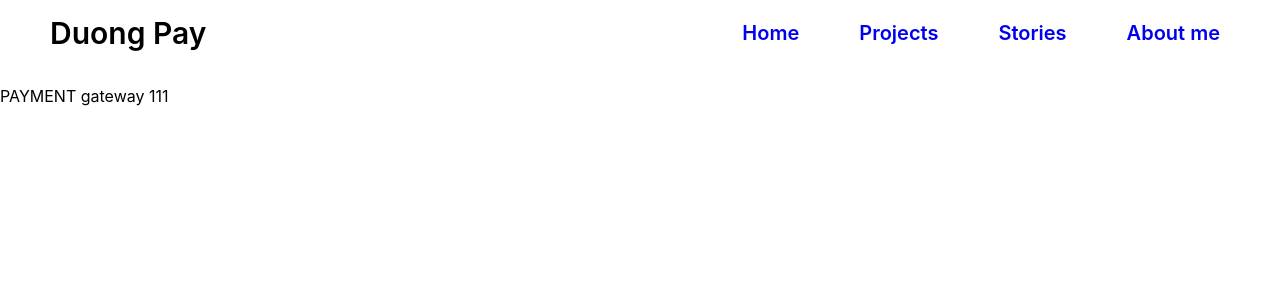
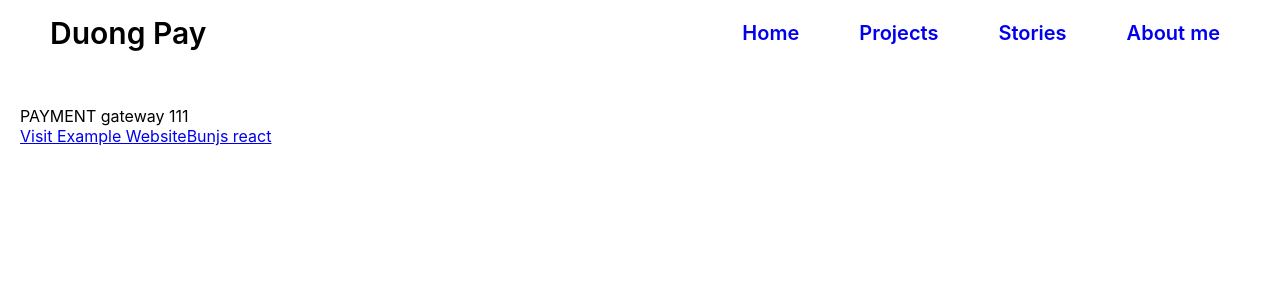
Before and after one commit to thanhtoan0306/duongpay, a React (Create React App) app: page /projects in a window 1280 px wide. Shown: the top 300 px of the page. Built offline with nearby package versions, Linux system fonts and the light colour scheme.

Commit message:
exaple link

```diff
--- a/src/container/ProjectsPage/index.js
+++ b/src/container/ProjectsPage/index.js
@@ -4,8 +4,10 @@ import PaymentGateway from "../PaymentGateway";
 
 const ProjectsPage = () => {
   return (
-    <div style={{marginTop: 20}}>
-      <PaymentGateway/>
+    <div style={{padding: 20}}>
+      <PaymentGateway />
+      <a href="https://www.example.com" class="link">Visit Example Website</a>
+      <a href="https://www.example.com" class="link">Bunjs react</a>
     </div>
   );
 };
```
